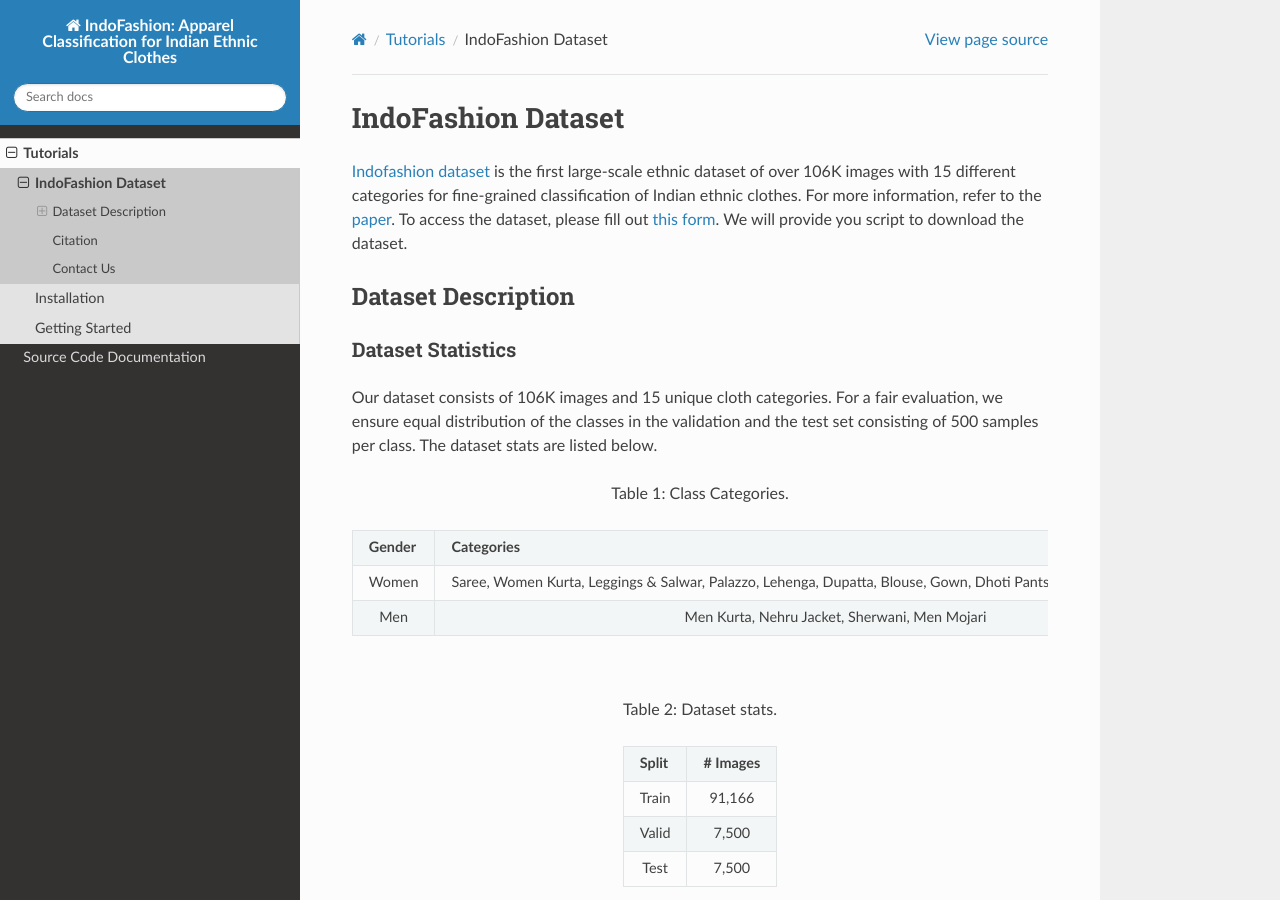
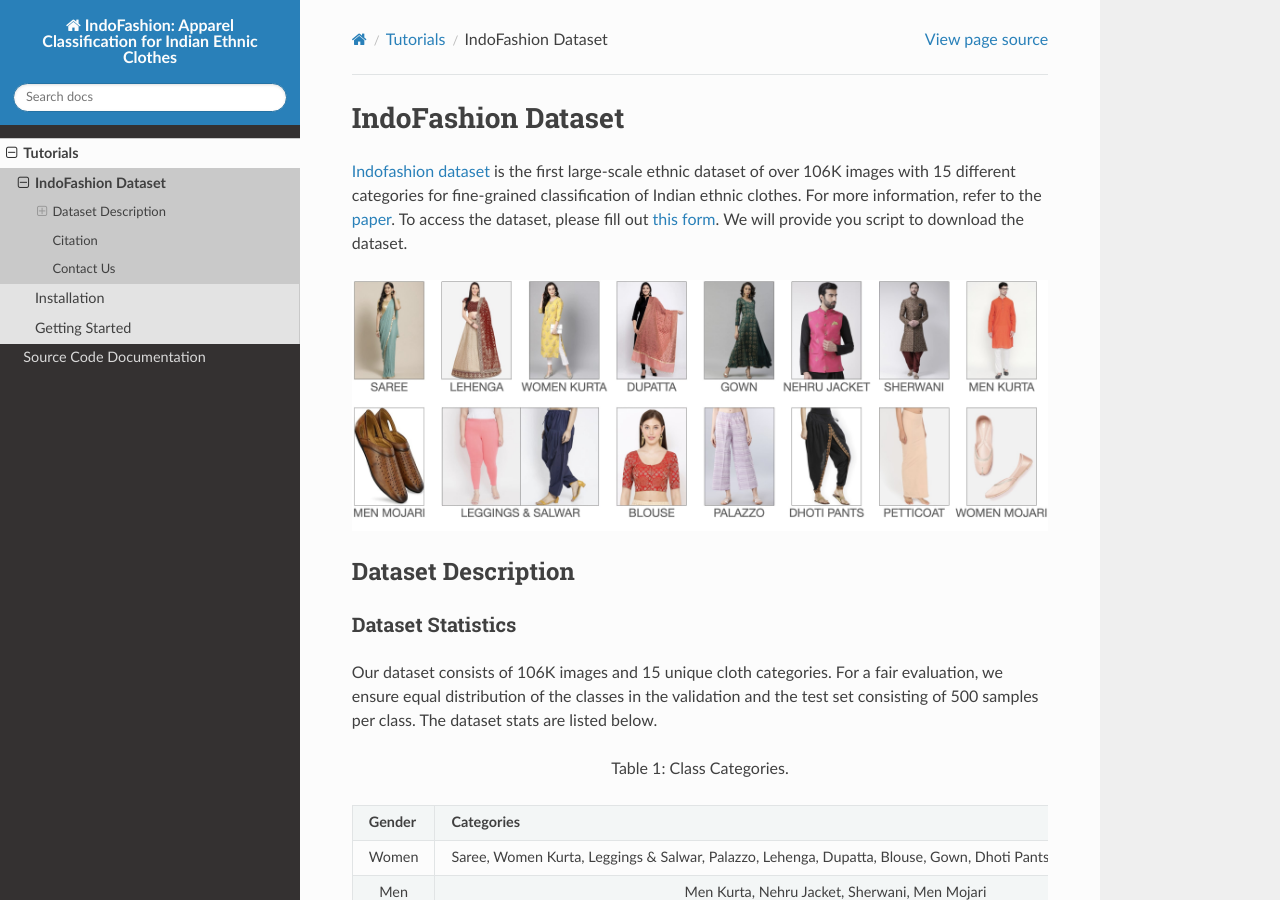
Before and after one commit to IndoFashion/IndoFashion, a Sphinx documentation site: the page built from docs/source/tutorials/info.md, in a window 1280 px wide and 900 px high. Built offline with Sphinx 7.4.7 and the Read the Docs theme 2.0.0, drawn with Linux system fonts in a browser that asks for light colours.

Commit message:
image added

```diff
--- a/docs/source/tutorials/info.md
+++ b/docs/source/tutorials/info.md
@@ -5,6 +5,8 @@
 out [this form](https://docs.google.com/forms/d/10Nke6m8MvCxP7hoJQ_k-mtiejbXtE0RliX9w_8pooLQ). We will provide you
 script to download the dataset.
 
+
+![Image Title](teaser.jpeg)
 
 ### Dataset Description
 
```
Also changed, not shown: docs/source/tutorials/teaser.jpeg (added).
